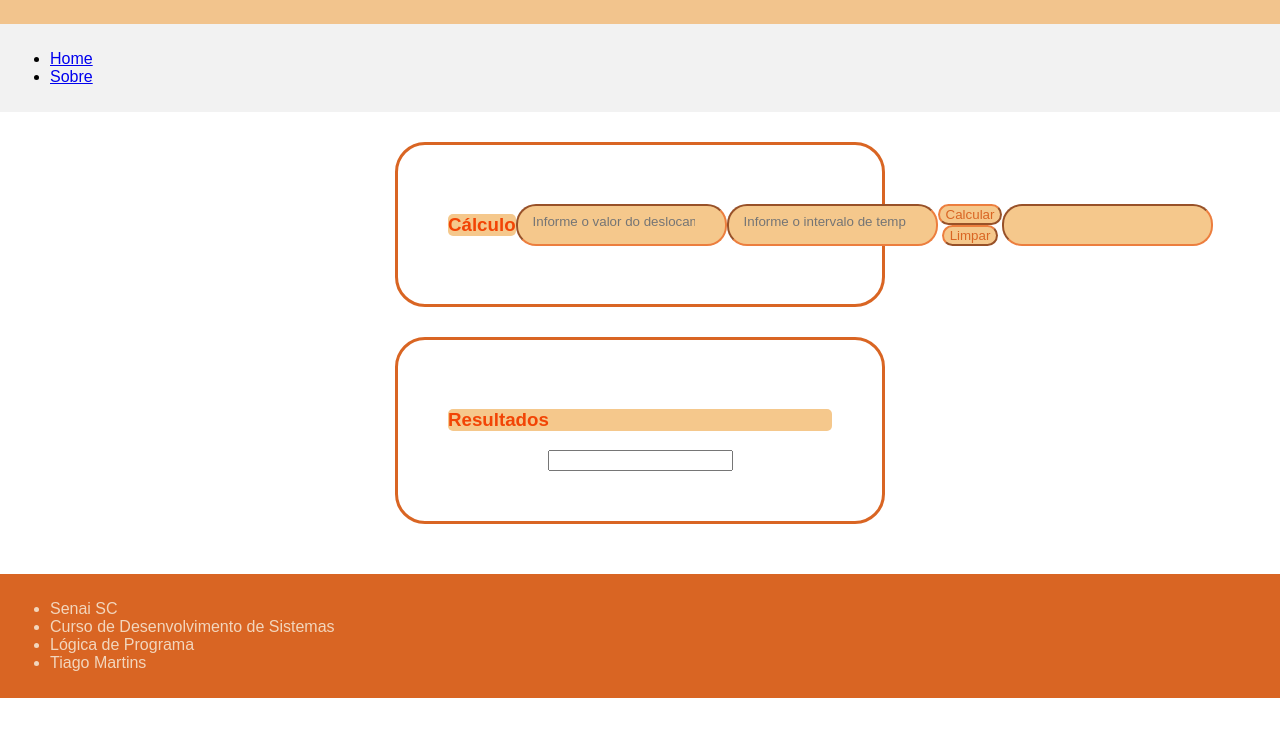
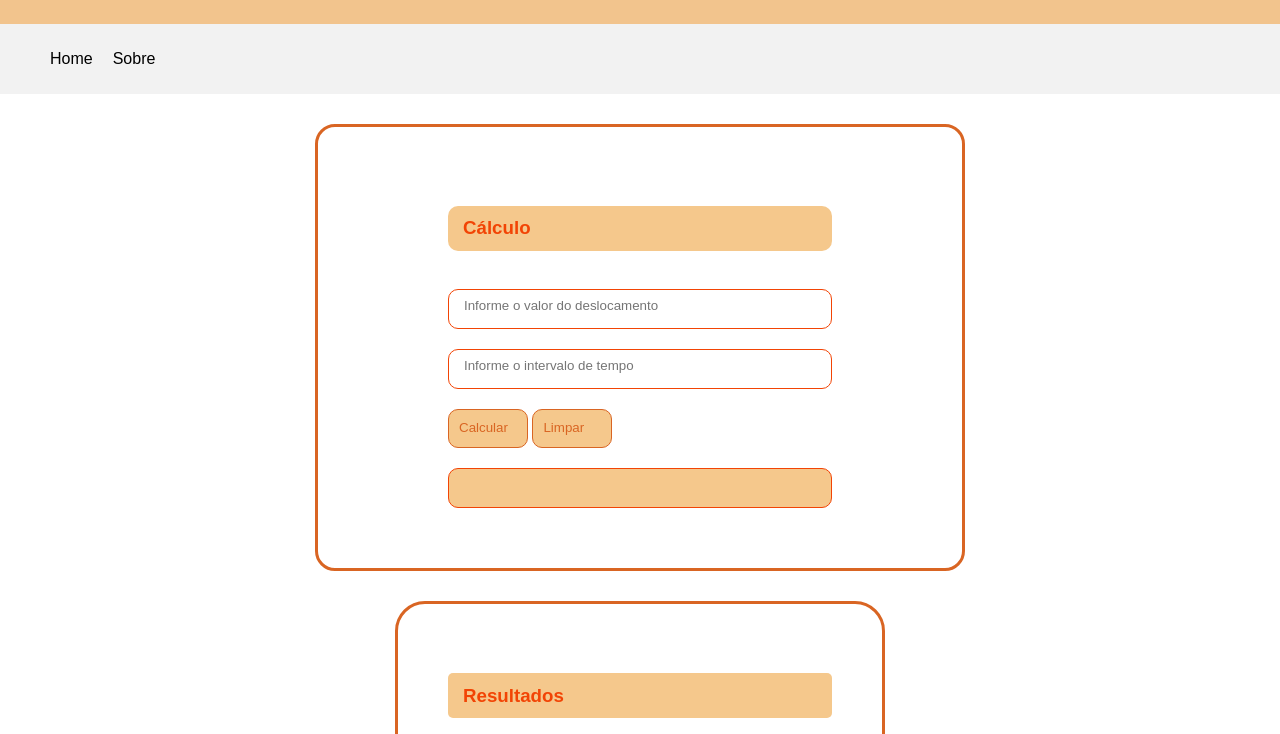
Before and after one commit to ThStartBoss/FirtActivity-3-tri, a plain HTML site: page index.html in a window 1280 px wide. Shown: the part 66-800 px from the top of the page. Drawn offline with Linux system fonts and the light colour scheme.

Commit message:
Update estilo.css

```diff
--- a/estilo.css
+++ b/estilo.css
@@ -16,6 +16,19 @@ body {
     padding: 10px;
     text-decoration: none;
     cursor: pointer;
+
+}
+
+a{
+    text-decoration: none;
+    color: black;
+}
+
+.navegation{
+    list-style: none;
+    display: flex;
+    flex-direction: row;
+    gap: 20px;
 }
 
  .calculo{
@@ -23,6 +36,8 @@ body {
      border-radius: 15px;
      margin-left: 100px;
      margin-right: 100px;
+     display: flex;
+     flex-direction: column;
  }
 
  .resultados{
@@ -35,34 +50,38 @@ body {
 #dist{
     border-color: #ec7e3e;
     padding: 8px 15px 15px 15px;
-    background-color: #F5C88C;
-    border-radius: 20px;
+    background-color: #ffffff;
+    border-radius: 10px;
     color: #F24405;
+    border: solid 1.5px;
 }
 
 #dist:hover{
-    background-color: #f3b361;
+    background-color: #ece7df;
+
 }
 
 #temp{
     border-color: #ec7e3e;
     padding: 8px 15px 15px 15px;
-    background-color: #F5C88C;
-    border-radius: 20px;
+    background-color: #ffffff;
+    border-radius: 10px;
     color: #F24405;
+    border: solid 1.5px;
 }
 
 #temp:hover{
-    background-color: #f3b361;
+    background-color: #ece7df;
 }
 
 #vel{
     border-color: #ec7e3e;
     padding: 8px 15px 15px 15px;
     background-color: #F5C88C;
-    border-radius: 20px;
+    border-radius: 10px;
     color: #F24405;
     cursor: default;
+    border: solid 1.5px;
 }
 
 #botao1{
@@ -70,8 +89,13 @@ body {
     outline: none;
     color: #D96523;
     border-color: #ec7e3e;
-    border-radius: 20px;
+    border-radius: 10px;
+    border: solid 1.5px;
     cursor: pointer;
+    padding: 10px 10px 12px 10px;
+    width: 80px;
+    display: inline-flex;
+    text-align: center;
 }
 
 #botao1:hover{
@@ -83,8 +107,13 @@ body {
     outline: none;
     color: #D96523;
     border-color: #ec7e3e;
-    border-radius: 20px;
+    border-radius: 10px;
     cursor: pointer;
+    padding: 10px 10px 12px 10px;
+    width: 80px;
+    border: solid 1.5px;
+    display: inline-flex;
+    text-align: center;
 }
 
 #botao2:hover{
@@ -105,16 +134,11 @@ body {
  }
 
  .calculo{
-     border-radius: 30px;
-    padding: 50px;
+     border-radius: 20px;
+    padding: 60px 130px;
     margin: 30px auto;
-
-    text-align: center;
     width: 30%;
-
-    display: flex;
-    flex-direction: row;
-    align-items: center;
+    gap: 20px;
 
  }
 
@@ -132,12 +156,62 @@ text-align: left;
 background-color: #F5C88C;
 border-radius: 5px;
 color: #F24405;
+height: 15px;
+display: flex;
+align-items: center;
+padding: 15px;
+
 }
 
  #cal{
     text-align: left;
     background-color: #F5C88C;
-    border-radius: 5px;
+    border-radius: 10px;
     color: #F24405;
+    height: 15px;
+    display: flex;
+    align-items: center;
+    padding: 15px;
 
 }
+
+#array{
+    border-color: #ec7e3e;
+    padding: 170px 270px 15px 15px;
+    background-color: #ffffff;
+    border-radius: 10px;
+    color: #F24405;
+    cursor: default;
+    border: solid 1.5px;
+
+}
+
+.sobreTítulo {
+    background-color: wheat;
+    text-align: center;
+    border-left: 10px;
+    color: orangered;
+    margin-left: 20px;
+    margin-right: 20px;
+    padding: 8px;
+    border-radius: 20px;
+}
+
+.sobreContainer {
+    text-align: center;
+    display: flex; flex-direction: column;
+    border: 3px solid orange;
+    border-radius: 10px;
+    margin: auto;
+    width: 400px;
+    padding-bottom: 20px;
+    margin-bottom: 20px;
+    margin-top: 250px;
+}
+
+.navegation2{
+    list-style: none;
+    display: flex;
+    flex-direction: row;
+    gap: 20px;
+}
```
